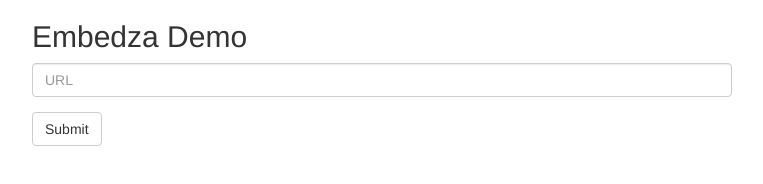
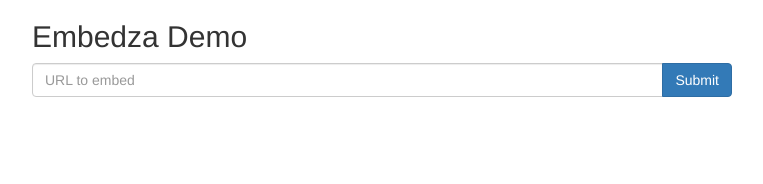
Before and after one commit to nodeca/embedza, a website: page support/assets/index.jade in a window 1280 px wide. Shown: the whole page, without its empty margins (258-1021 px from the left). Drawn offline with nearby package versions, Linux system fonts and the light colour scheme; files that its build step writes are made by us from their sources.

Commit message:
Updated demo layout

```diff
--- a/support/assets/index.jade
+++ b/support/assets/index.jade
@@ -30,9 +30,15 @@
 
       form(method='get')
         .form-group
-          input.form-control(type='text' placeholder='URL' name='url' value=url)
-        .form-group
-          input.btn.btn-default(type='submit' value='Submit')
+          .input-group
+            input.form-control(
+              type='text'
+              placeholder='URL to embed'
+              name='url'
+              value=url
+            )
+            span.input-group-btn
+              button.btn.btn-primary(type='submit') Submit
 
       if err
         .alert.alert-danger(role='alert')!=err
```
